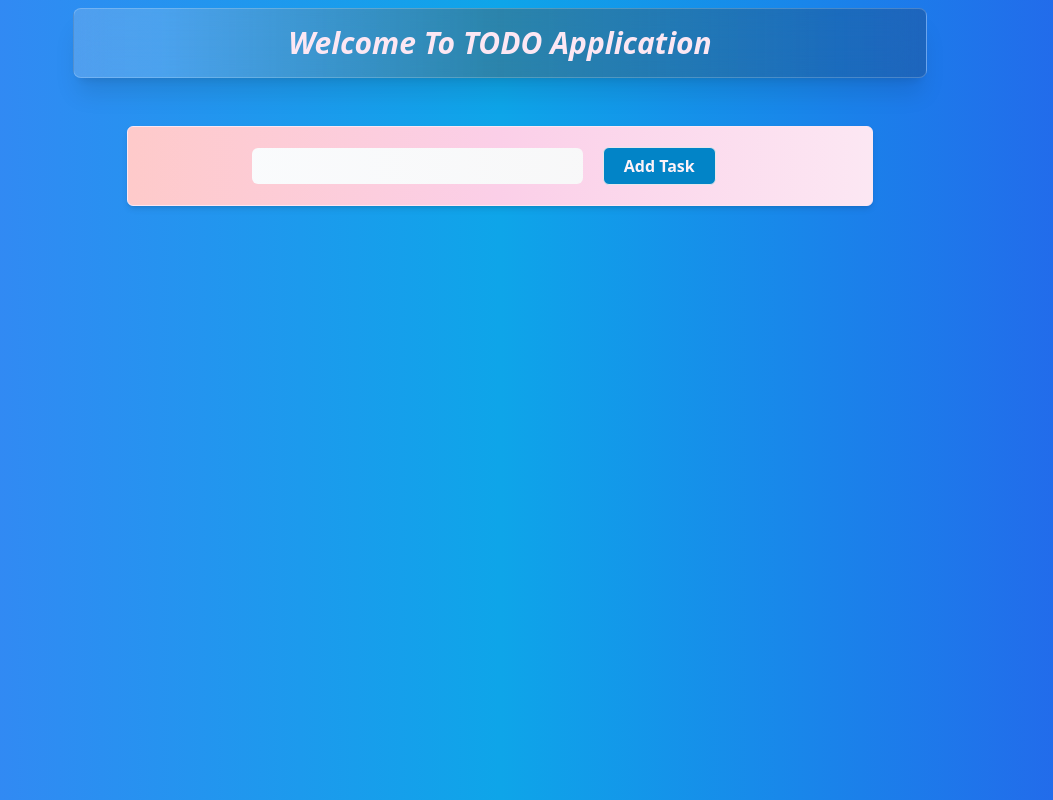
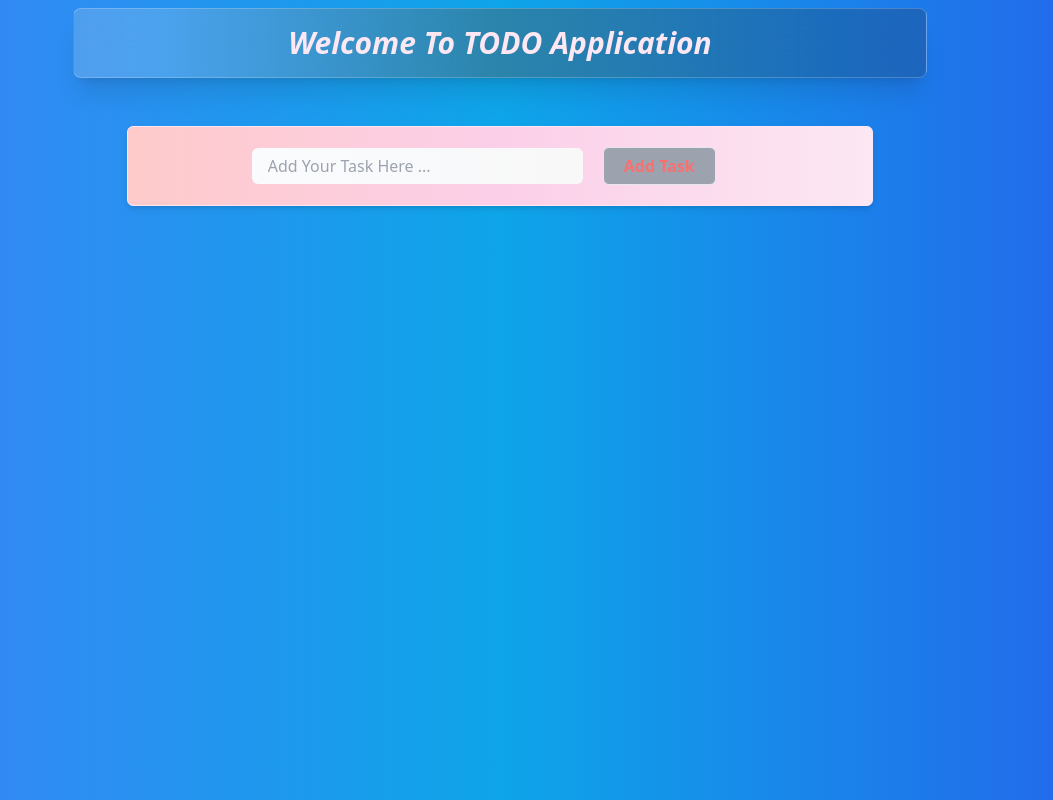
Before and after one commit to rakib-hasan-78/react-simple-todo, a React (Vite) app: page / in a window 1280 px wide. Shown: the top 800 px of the page, without its empty margins (140-1193 px from the left). Built offline with nearby package versions, Linux system fonts and the light colour scheme.

Commit message:
add button iteractivity completed....

```diff
--- a/src/components/Application.jsx
+++ b/src/components/Application.jsx
@@ -29,12 +29,14 @@ const Application = () => {
                        rounded-md text-zinc-400/70
                         font-light capitalize px-4
                          caret-zinc-400/75 inset-8"
+                         placeholder='add your task here ...'
                         value={text}
                         onChange={(e) => setText(e.target.value)}  // Simplified handler
                     />
                     <Button
+                        disabled={!text.trim()}
                         btnName={`add task`}
-                        className={`bg-sky-600 text-pink-50`}
+                        className={`${!text.trim()?'bg-gray-400 cursor-not-allowed text-red-400':'bg-sky-600 text-pink-50'}`}
                         onAction={clickToAdd}  // Updated to onClick
                     />
                 </div>
```
